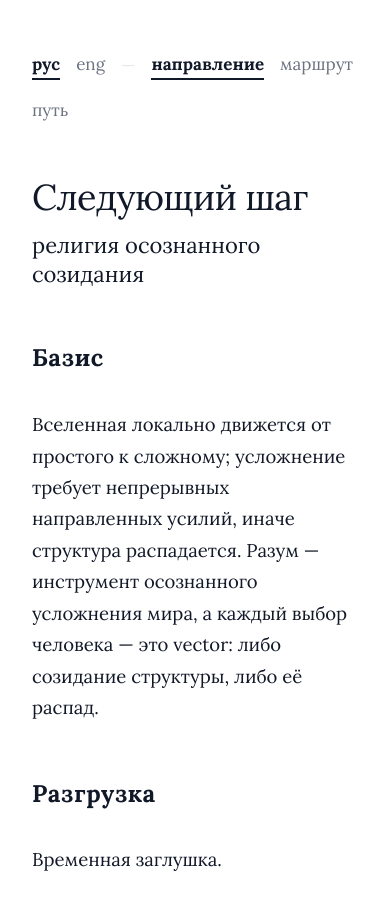
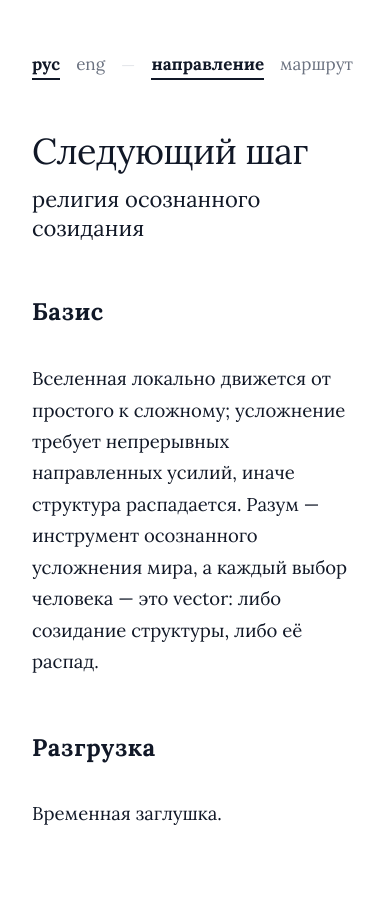
Before and after one commit to glazasty/next-step-project, a plain HTML site: page index.html in a window 390 px wide. Drawn offline with Linux system fonts and the light colour scheme.

Commit message:
Update style.css

```diff
--- a/style.css
+++ b/style.css
@@ -47,19 +47,28 @@ body {
     box-sizing: border-box;
 }
 
-/* 4. СТРОЧНАЯ ПАНЕЛЬ УПРАВЛЕНИЯ */
+/* СТРОЧНАЯ ПАНЕЛЬ УПРАВЛЕНИЯ С ЗАПРЕТОМ ПЕРЕНОСА */
 .control-panel {
     display: flex;
-    flex-wrap: wrap;
     align-items: center;
     gap: clamp(16px, 3vw, 24px);
-    font-size: clamp(17px, 2.2vw, 21px); /* Шрифт меню плавно растет от 17px до 21px */
+    font-size: clamp(17px, 2.2vw, 21px);
     color: var(--text-muted);
     margin-bottom: clamp(50px, 8vw, 90px);
+    overflow-x: auto; /* Включает аккуратную прокрутку, если экран экстремально узкий */
+    white-space: nowrap; /* Запрещает элементам меню падать на вторую строку */
+    width: 100%;
+    -webkit-overflow-scrolling: touch; /* Плавный скролл на смартфонах */
+}
+
+/* Скрываем некрасивую полосу прокрутки в меню, чтобы сохранить книжный стиль */
+.control-panel::-webkit-scrollbar {
+    display: none;
 }
 
 .control-divider {
     color: var(--border-color);
+    flex-shrink: 0;
 }
 
 .inline-btn {
@@ -67,16 +76,15 @@ body {
     border: none;
     color: var(--text-muted);
     font-family: 'Lora', serif !important;
-    font-size: inherit; /* Наследует размер от панели управления */
+    font-size: inherit;
     cursor: pointer;
     padding: 3px 0;
     border-bottom: 2px solid transparent;
     transition: all 0.2s ease;
+    flex-shrink: 0; /* Запрещает кнопкам сжиматься и деформировать буквы */
+    white-space: nowrap; /* Гарантирует монолитность каждого слова */
 }
 
-.inline-btn:hover {
-    color: var(--text-main);
-}
 
 .inline-btn.active {
     color: var(--text-main);
```
